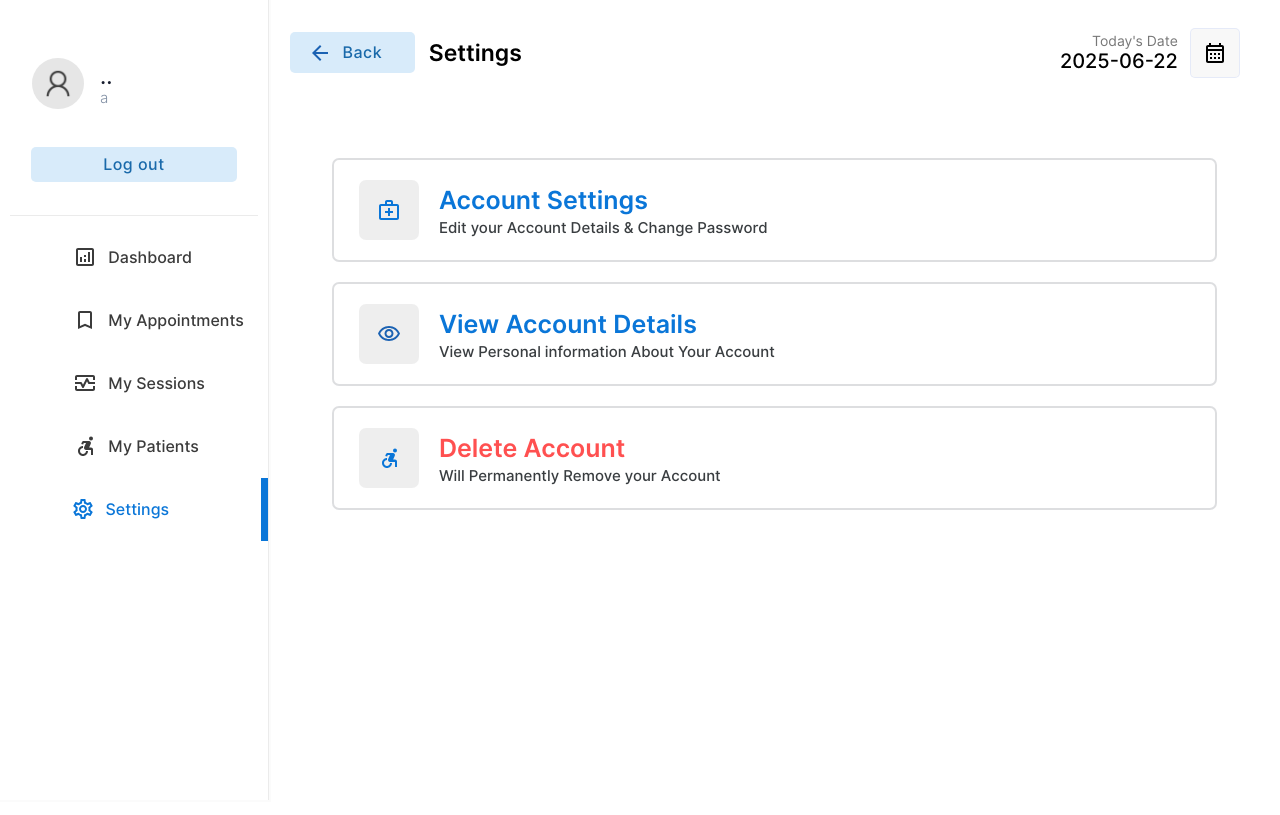
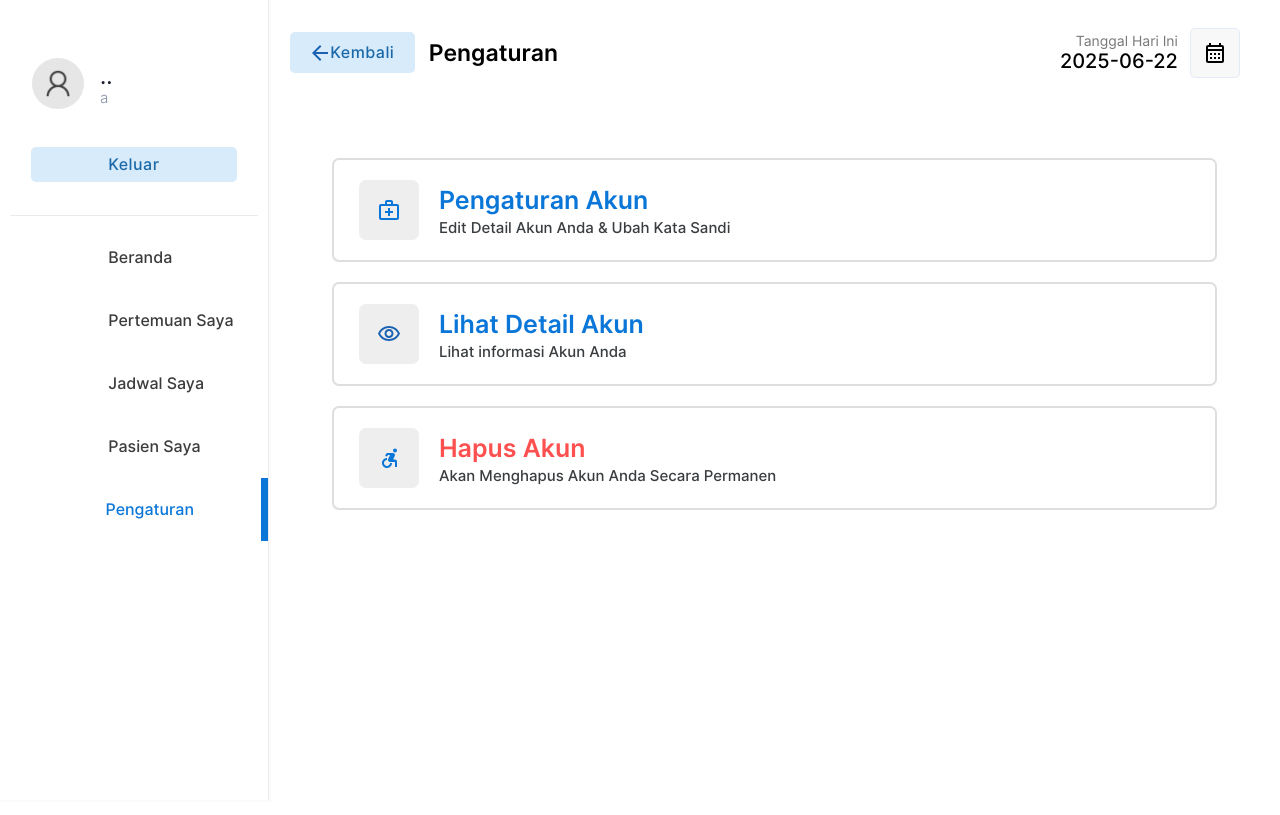
Before and after one commit to Revalinazwa/sapa_dokter, a PHP site: page /doctor/settings.php in a window 1280 px wide. Run offline with PHP 8.4, Linux system fonts and the light colour scheme; a user stored in the database is signed in; data comes from the database, SQL or seed files in the repository; data that the repository does not hold is empty.

Commit message:
perbaikan untuk user dokter

```diff
--- a/doctor/appointment.php
+++ b/doctor/appointment.php
@@ -122,7 +122,7 @@
 
             <tr>
                 <td colspan="4" style="padding-top:10px;width: 100%;" >
-                    <p class="heading-main12" style="margin-left: 45px;font-size:18px;color:rgb(49, 49, 49)">My Appointments (<?php echo $list110->num_rows; ?>)</p>
+                    <p class="heading-main12" style="margin-left: 45px;font-size:18px;color:rgb(49, 49, 49)">Pertemuan Saya (<?php echo $list110->num_rows; ?>)</p>
                 </td>
             </tr>
 
--- a/doctor/settings.php
+++ b/doctor/settings.php
@@ -10,7 +10,7 @@
 
 
 
-    <title>Settings</title>
+    <title>Pengaturan</title>
     <style>
         .dashbord-tables{
             animation: transitionIn-Y-over 0.5s;
@@ -73,36 +73,36 @@
                             </tr>
                             <tr>
                                 <td colspan="2">
-                                    <a href="../logout.php" ><input type="button" value="Log out" class="logout-btn btn-primary-soft btn"></a>
+                                    <a href="../logout.php" ><input type="button" value="Keluar" class="logout-btn btn-primary-soft btn"></a>
                                 </td>
                             </tr>
                     </table>
                     </td>
                 </tr>
                 <tr class="menu-row" >
-                    <td class="menu-btn menu-icon-dashbord" >
-                        <a href="index.php" class="non-style-link-menu "><div><p class="menu-text">Dashboard</p></a></div></a>
+                    <td class="menu-btn" >
+                        <a href="index.php" class="non-style-link-menu "><div><p class="menu-text">Beranda</p></a></div></a>
                     </td>
                 </tr>
                 <tr class="menu-row">
-                    <td class="menu-btn menu-icon-appoinment">
-                        <a href="appointment.php" class="non-style-link-menu"><div><p class="menu-text">My Appointments</p></a></div>
+                    <td class="menu-btn">
+                        <a href="appointment.php" class="non-style-link-menu"><div><p class="menu-text">Pertemuan Saya</p></a></div>
                     </td>
                 </tr>
 
                 <tr class="menu-row" >
-                    <td class="menu-btn menu-icon-session">
-                        <a href="schedule.php" class="non-style-link-menu"><div><p class="menu-text">My Sessions</p></div></a>
+                    <td class="menu-btn">
+                        <a href="schedule.php" class="non-style-link-menu"><div><p class="menu-text">Jadwal Saya</p></div></a>
                     </td>
                 </tr>
                 <tr class="menu-row" >
-                    <td class="menu-btn menu-icon-patient">
-                        <a href="patient.php" class="non-style-link-menu"><div><p class="menu-text">My Patients</p></a></div>
+                    <td class="menu-btn">
+                        <a href="patient.php" class="non-style-link-menu"><div><p class="menu-text">Pasien Saya</p></a></div>
                     </td>
                 </tr>
                 <tr class="menu-row" >
-                    <td class="menu-btn menu-icon-settings  menu-active menu-icon-settings-active">
-                        <a href="settings.php" class="non-style-link-menu non-style-link-menu-active"><div><p class="menu-text">Settings</p></a></div>
+                    <td class="menu-btn menu-active">
+                        <a href="settings.php" class="non-style-link-menu non-style-link-menu-active"><div><p class="menu-text">Pengaturan</p></a></div>
                     </td>
                 </tr>
 
@@ -114,20 +114,20 @@
                         <tr >
 
                         <td width="13%" >
-                    <a href="settings.php" ><button  class="login-btn btn-primary-soft btn btn-icon-back"  style="padding-top:11px;padding-bottom:11px;margin-left:20px;width:125px"><font class="tn-in-text">Back</font></button></a>
+                    <a href="settings.php" ><button  class="login-btn btn-primary-soft btn btn-icon-back"  style="padding-top:11px;padding-bottom:11px;margin-left:20px;width:125px"><font class="tn-in-text">Kembali</font></button></a>
                     </td>
                     <td>
-                        <p style="font-size: 23px;padding-left:12px;font-weight: 600;">Settings</p>
+                        <p style="font-size: 23px;padding-left:12px;font-weight: 600;">Pengaturan</p>
 
                     </td>
 
                             <td width="15%">
                                 <p style="font-size: 14px;color: rgb(119, 119, 119);padding: 0;margin: 0;text-align: right;">
-                                    Today's Date
+                                    Tanggal Hari Ini
                                 </p>
                                 <p class="heading-sub12" style="padding: 0;margin: 0;">
                                     <?php
-                                date_default_timezone_set('Asia/Kolkata');
+                                date_default_timezone_set('Asia/Jakarta');
 
                                 $today = date('Y-m-d');
                                 echo $today;
@@ -165,11 +165,10 @@
                                         <div class="btn-icon-back dashboard-icons-setting" style="background-image: url('../img/icons/doctors-hover.svg');"></div>
                                         <div>
                                                 <div class="h1-dashboard">
-                                                    Account Settings  &nbsp;
-
+                                                    Pengaturan Akun &nbsp;
                                                 </div><br>
                                                 <div class="h3-dashboard" style="font-size: 15px;">
-                                                    Edit your Account Details & Change Password
+                                                    Edit Detail Akun Anda & Ubah Kata Sandi
                                                 </div>
                                         </div>
 
@@ -191,11 +190,10 @@
                                         <div class="btn-icon-back dashboard-icons-setting " style="background-image: url('../img/icons/view-iceblue.svg');"></div>
                                         <div>
                                                 <div class="h1-dashboard" >
-                                                    View Account Details
-
+                                                    Lihat Detail Akun
                                                 </div><br>
                                                 <div class="h3-dashboard"  style="font-size: 15px;">
-                                                    View Personal information About Your Account
+                                                    Lihat informasi Akun Anda
                                                 </div>
                                         </div>
 
@@ -216,11 +214,9 @@
                                         <div class="btn-icon-back dashboard-icons-setting" style="background-image: url('../img/icons/patients-hover.svg');"></div>
                                         <div>
                                                 <div class="h1-dashboard" style="color: #ff5050;">
-                                                    Delete Account
-
-                                                </div><br>
+                                                    Hapus Akun</div><br>
                                                 <div class="h3-dashboard"  style="font-size: 15px;">
-                                                    Will Permanently Remove your Account
+                                                    Akan Menghapus Akun Anda Secara Permanen
                                                 </div>
                                         </div>
 
@@ -248,16 +244,15 @@
             <div id="popup1" class="overlay">
                     <div class="popup">
                     <center>
-                        <h2>Are you sure?</h2>
+                        <h2>apakah anda yakin?</h2>
                         <a class="close" href="settings.php">&times;</a>
                         <div class="content">
-                            You want to delete this record<br>('.substr($nameget,0,40).').
+                            Anda ingin menghapus akun ini<br>('.substr($nameget,0,40).').
 
                         </div>
                         <div style="display: flex;justify-content: center;">
-                        <a href="delete-doctor.php?id='.$id.'" class="non-style-link"><button  class="btn-primary btn"  style="display: flex;justify-content: center;align-items: center;margin:10px;padding:10px;"<font class="tn-in-text">&nbsp;Yes&nbsp;</font></button></a>&nbsp;&nbsp;&nbsp;
-                        <a href="settings.php" class="non-style-link"><button  class="btn-primary btn"  style="display: flex;justify-content: center;align-items: center;margin:10px;padding:10px;"><font class="tn-in-text">&nbsp;&nbsp;No&nbsp;&nbsp;</font></button></a>
-
+                        <a href="delete-doctor.php?id='.$id.'" class="non-style-link"><button  class="btn-primary btn"  style="display: flex;justify-content: center;align-items: center;margin:10px;padding:10px;"<font class="tn-in-text">&nbsp;Ya&nbsp;</font></button></a>&nbsp;&nbsp;&nbsp;
+                        <a href="settings.php" class="non-style-link"><button  class="btn-primary btn"  style="display: flex;justify-content: center;align-items: center;margin:10px;padding:10px;"><font class="tn-in-text">&nbsp;&nbsp;Tidak&nbsp;&nbsp;</font></button></a>
                         </div>
                     </center>
             </div>
@@ -291,14 +286,14 @@
 
                             <tr>
                                 <td>
-                                    <p style="padding: 0;margin: 0;text-align: left;font-size: 25px;font-weight: 500;">View Details.</p><br><br>
+                                    <p style="padding: 0;margin: 0;text-align: left;font-size: 25px;font-weight: 500;">lihat Detail Akun</p><br><br>
                                 </td>
                             </tr>
 
                             <tr>
 
                                 <td class="label-td" colspan="2">
-                                    <label for="name" class="form-label">Name: </label>
+                                    <label for="name" class="form-label">Nama: </label>
                                 </td>
                             </tr>
                             <tr>
@@ -381,8 +371,8 @@
 
             $error_1=$_GET["error"];
                 $errorlist= array(
-                    '1'=>'<label for="promter" class="form-label" style="color:rgb(255, 62, 62);text-align:center;">Already have an account for this Email address.</label>',
-                    '2'=>'<label for="promter" class="form-label" style="color:rgb(255, 62, 62);text-align:center;">Password Conformation Error! Reconform Password</label>',
+                    '1'=>'<label for="promter" class="form-label" style="color:rgb(255, 62, 62);text-align:center;">Alamat email telah terdaftar pada akun</label>',
+                    '2'=>'<label for="promter" class="form-label" style="color:rgb(255, 62, 62);text-align:center;">Kata Sandi salah! Silakan Konfirmasi Kata Sandi</label>',
                     '3'=>'<label for="promter" class="form-label" style="color:rgb(255, 62, 62);text-align:center;"></label>',
                     '4'=>"",
                     '0'=>'',
@@ -406,8 +396,8 @@
                                     </tr>
                                     <tr>
                                         <td>
-                                            <p style="padding: 0;margin: 0;text-align: left;font-size: 25px;font-weight: 500;">Edit Doctor Details.</p>
-                                        Doctor ID : '.$id.' (Auto Generated)<br><br>
+                                            <p style="padding: 0;margin: 0;text-align: left;font-size: 25px;font-weight: 500;">Ubah Detail Dokter</p>
+                                            ID Dokter : '.$id.'<br><br>
                                         </td>
                                     </tr>
                                     <tr>
@@ -484,21 +474,21 @@
                                     </tr>
                                     <tr>
                                         <td class="label-td" colspan="2">
-                                            <label for="password" class="form-label">Password: </label>
+                                            <label for="password" class="form-label">Kata Sandi: </label>
                                         </td>
                                     </tr>
                                     <tr>
                                         <td class="label-td" colspan="2">
-                                            <input type="password" name="password" class="input-text" placeholder="Defind a Password" required><br>
+                                            <input type="password" name="password" class="input-text" placeholder="Masukkan Kata Sandi" required><br>
                                         </td>
                                     </tr><tr>
                                         <td class="label-td" colspan="2">
-                                            <label for="cpassword" class="form-label">Conform Password: </label>
+                                            <label for="cpassword" class="form-label">Konfirmasi Kata Sandi: </label>
                                         </td>
                                     </tr>
                                     <tr>
                                         <td class="label-td" colspan="2">
-                                            <input type="password" name="cpassword" class="input-text" placeholder="Conform Password" required><br>
+                                            <input type="password" name="cpassword" class="input-text" placeholder="Konfirmasi Kata Sandi" required><br>
                                         </td>
                                     </tr>
 
@@ -531,8 +521,7 @@
                             <h2>Edit Successfully!</h2>
                             <a class="close" href="settings.php">&times;</a>
                             <div class="content">
-                                If You change your email also Please logout and login again with your new email
-
+                                Apabila Anda mengubah detail akun, silakan masuk lagi dengan email baru Anda.
                             </div>
                             <div style="display: flex;justify-content: center;">
 
```
Also changed, not shown: other parts of doctor/settings.php (+12 -17 lines), doctor/patient.php (+35 -59 lines), doctor/schedule.php (+43 -62 lines).
